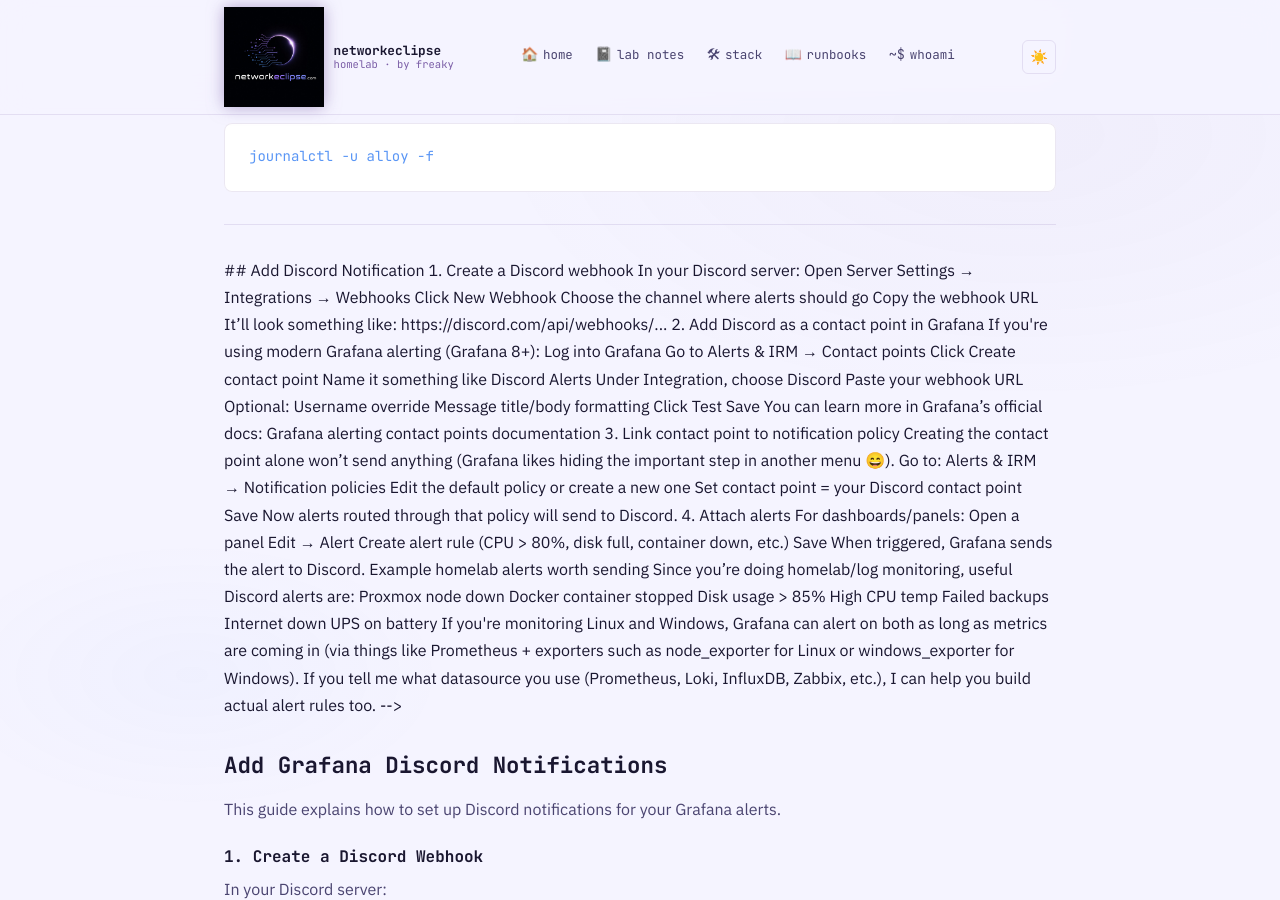
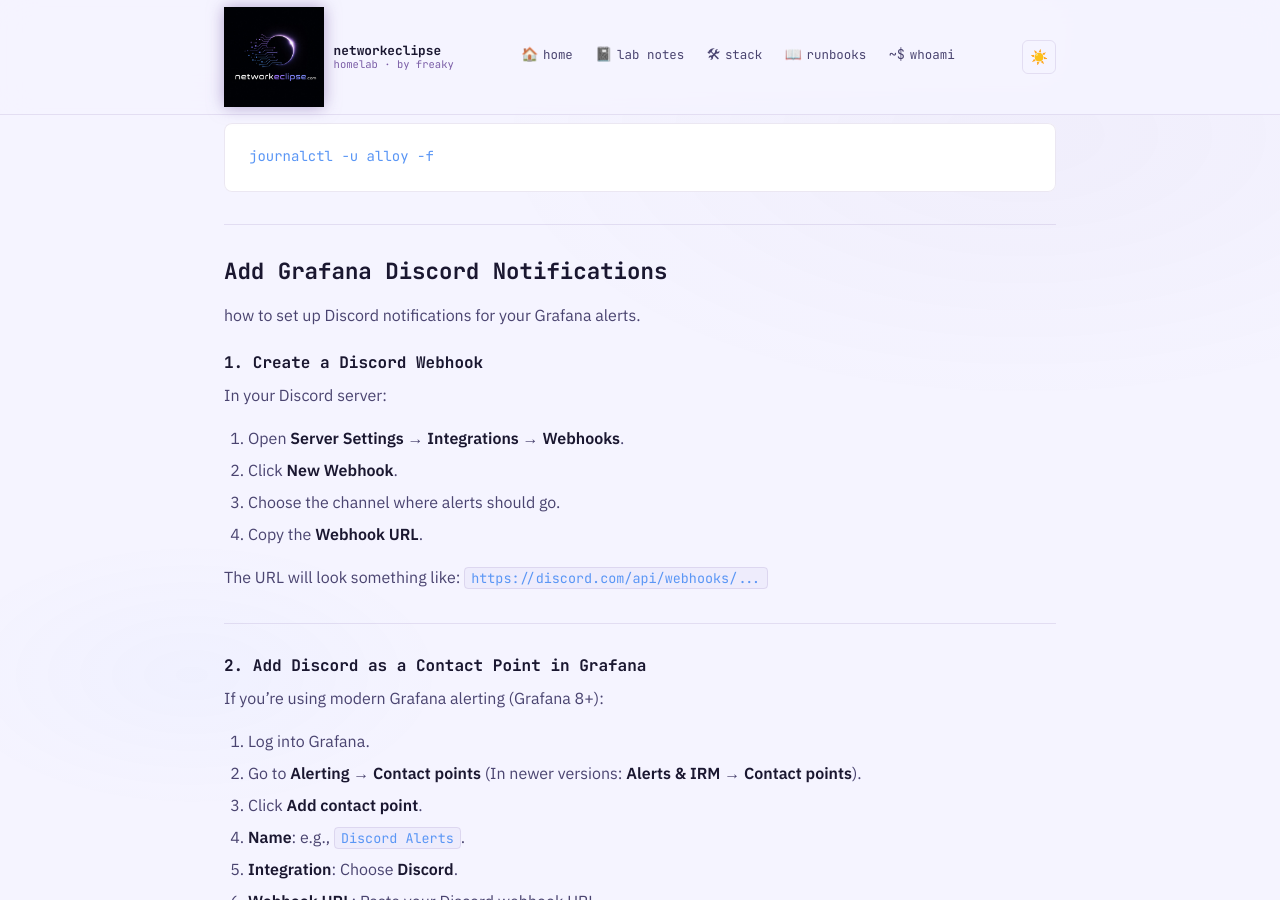
Before and after one commit to Freaky2112/freaky2112.github.io, a Jekyll site: the page built from _docs/grafana.md, in a window 1280 px wide and 900 px high, scrolled down 9709 px. Built offline with Jekyll 4.4.1, drawn with Linux system fonts in a browser that asks for light colours.

Commit message:
fix comment issue

````diff
--- a/_docs/grafana.md
+++ b/_docs/grafana.md
@@ -393,7 +393,7 @@
 ```
 
 ---
-<!-->
+<!--
 ## Add Discord Notification
 
 1. Create a Discord webhook
@@ -471,7 +471,7 @@
 
 ## Add Grafana Discord Notifications
 
-This guide explains how to set up Discord notifications for your Grafana alerts.
+how to set up Discord notifications for your Grafana alerts.
 
 ### 1. Create a Discord Webhook
 
````
